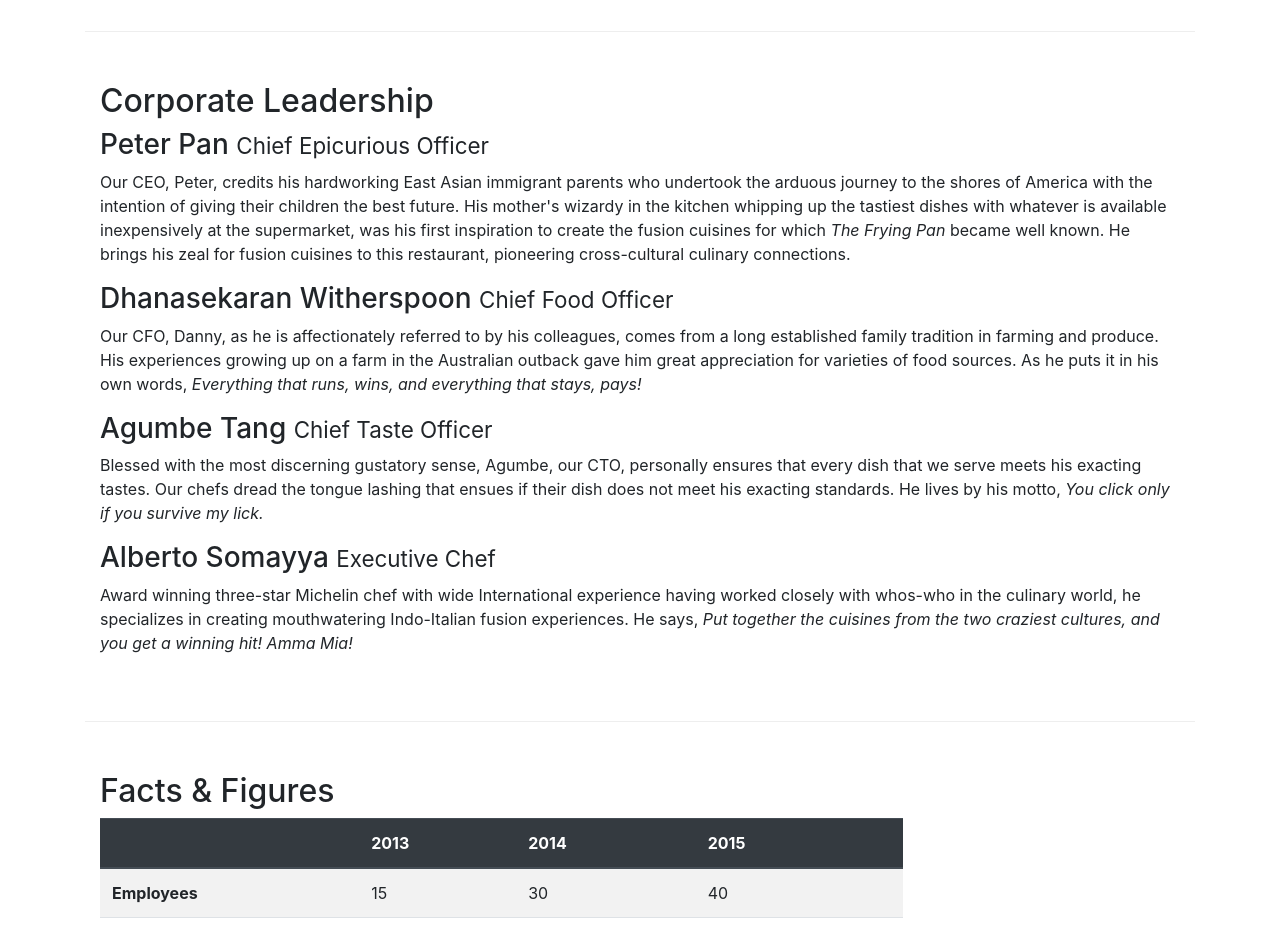
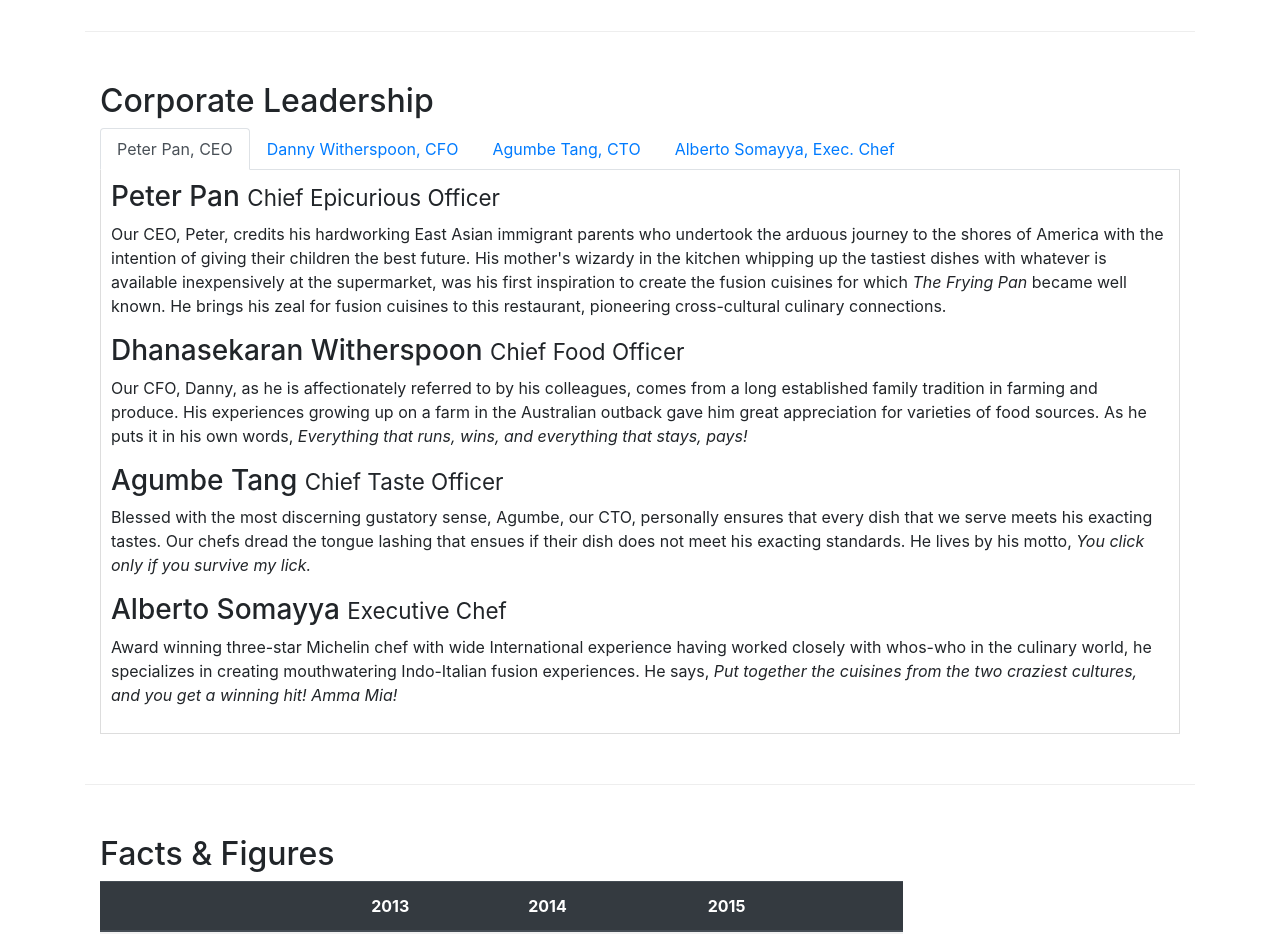
Before and after one commit to Arcgiss/Project, a website: page getting-started/aboutus.html in a window 1280 px wide. Shown: the part 940-1874 px from the top of the page. Drawn offline with nearby package versions, Linux system fonts and the light colour scheme.

Commit message:
tabs added

```diff
--- a/getting-started/aboutus.html
+++ b/getting-started/aboutus.html
@@ -104,6 +104,27 @@
         <div class="row row-content">
             <div class="col-12">
                 <h2>Corporate Leadership</h2>
+
+                <ul class="nav nav-tabs">
+                    <li class="nav-item">
+                      <a class="nav-link active" href="#peter"
+                        role="tab" data-toggle="tab">Peter Pan, CEO</a>
+                    </li>
+                    <li class="nav-item">
+                      <a class="nav-link" href="#danny" role="tab"
+                        data-toggle="tab">Danny Witherspoon, CFO</a>
+                    </li>
+                    <li class="nav-item">
+                      <a class="nav-link" href="#agumbe"role="tab"
+                        data-toggle="tab">Agumbe Tang, CTO</a>
+                    </li>
+                    <li class="nav-item">
+                      <a class="nav-link" href="#alberto" role="tab"
+                        data-toggle="tab">Alberto Somayya, Exec. Chef</a>
+                    </li>
+                </ul>
+                <div class="tab-content">
+                <div role="tabpanel" class="tab-pane fade show active" id="peter">
                 <h3>Peter Pan <small>Chief Epicurious Officer</small></h3>
                 <p class="d-none d-sm-block">Our CEO, Peter, credits his hardworking East Asian immigrant parents who
                     undertook the arduous journey to the shores of America with the intention of giving their children
@@ -111,21 +132,31 @@
                     is available inexpensively at the supermarket, was his first inspiration to create the fusion
                     cuisines for which <em>The Frying Pan</em> became well known. He brings his zeal for fusion cuisines
                     to this restaurant, pioneering cross-cultural culinary connections.</p>
+                </div>
+
+                <div role="tabpanel" class="tab-pane fade show active" id="danny">
                 <h3>Dhanasekaran Witherspoon <small>Chief Food Officer</small></h3>
                 <p class="d-none d-sm-block">Our CFO, Danny, as he is affectionately referred to by his colleagues,
                     comes from a long established family tradition in farming and produce. His experiences growing up on
                     a farm in the Australian outback gave him great appreciation for varieties of food sources. As he
                     puts it in his own words, <em>Everything that runs, wins, and everything that stays, pays!</em></p>
-                <h3>Agumbe Tang <small>Chief Taste Officer</small></h3>
+               </div>
+
+               <div role="tabpanel" class="tab-pane fade show active" id="agumbe">
+                    <h3>Agumbe Tang <small>Chief Taste Officer</small></h3>
                 <p class="d-none d-sm-block">Blessed with the most discerning gustatory sense, Agumbe, our CTO,
                     personally ensures that every dish that we serve meets his exacting tastes. Our chefs dread the
                     tongue lashing that ensues if their dish does not meet his exacting standards. He lives by his
                     motto, <em>You click only if you survive my lick.</em></p>
+                </div>
+                <div role="tabpanel" class="tab-pane fade show active" id="alberto">
                 <h3>Alberto Somayya <small>Executive Chef</small></h3>
                 <p class="d-none d-sm-block">Award winning three-star Michelin chef with wide International experience
                     having worked closely with whos-who in the culinary world, he specializes in creating mouthwatering
                     Indo-Italian fusion experiences. He says, <em>Put together the cuisines from the two craziest
                         cultures, and you get a winning hit! Amma Mia!</em></p>
+                </div>
+                    </div>
             </div>
         </div>
         <div class="row row-content">
--- a/getting-started/css/styles.css
+++ b/getting-started/css/styles.css
@@ -37,3 +37,9 @@ body{
 .navbar-dark{
     background-color: #512DA8;
 }
+.tab-content {
+    border-left: 1px solid #ddd;
+    border-right: 1px solid #ddd;
+    border-bottom: 1px solid #ddd;
+    padding: 10px;
+}
```
Also changed, not shown: getting-started/index.html (+2 -2 lines).
